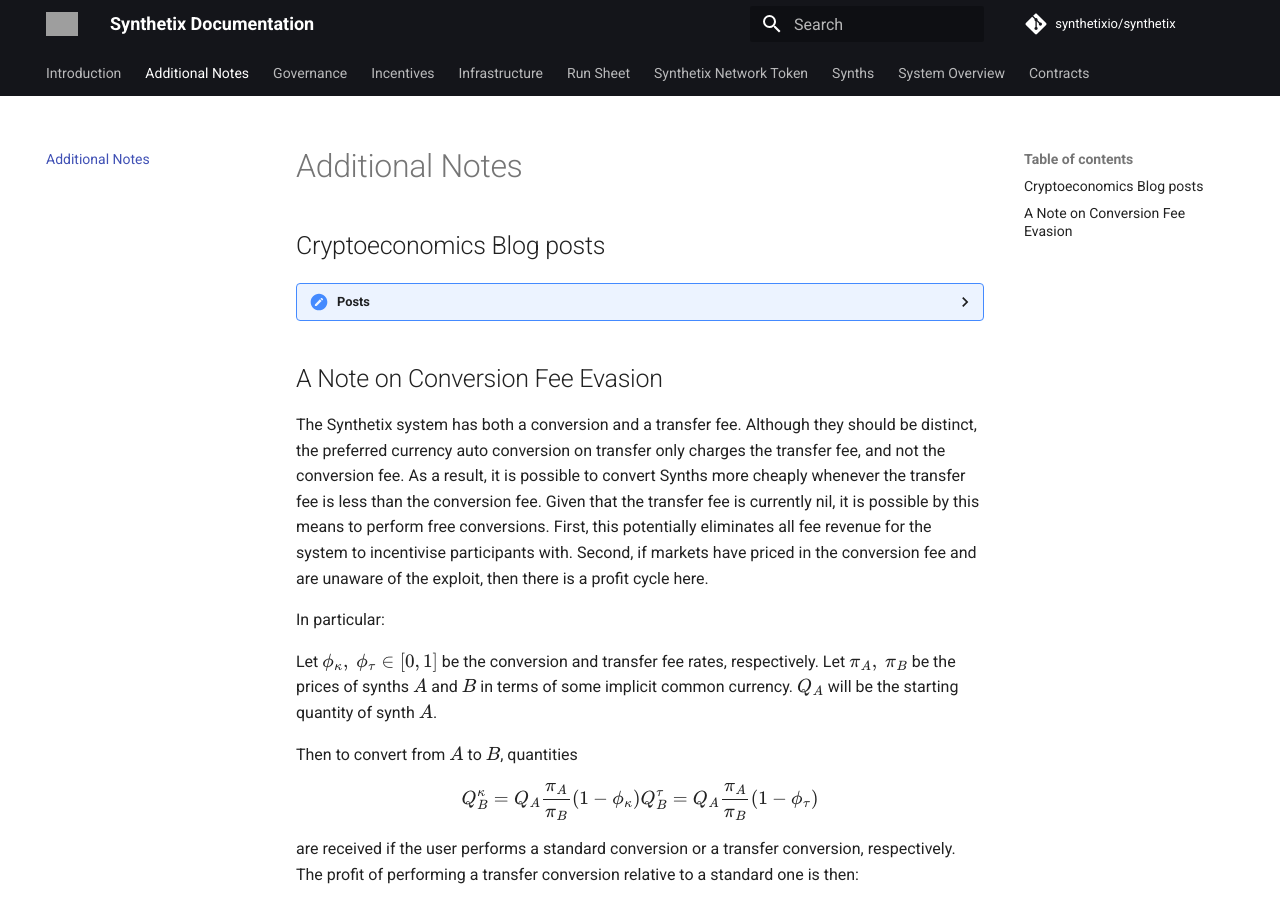
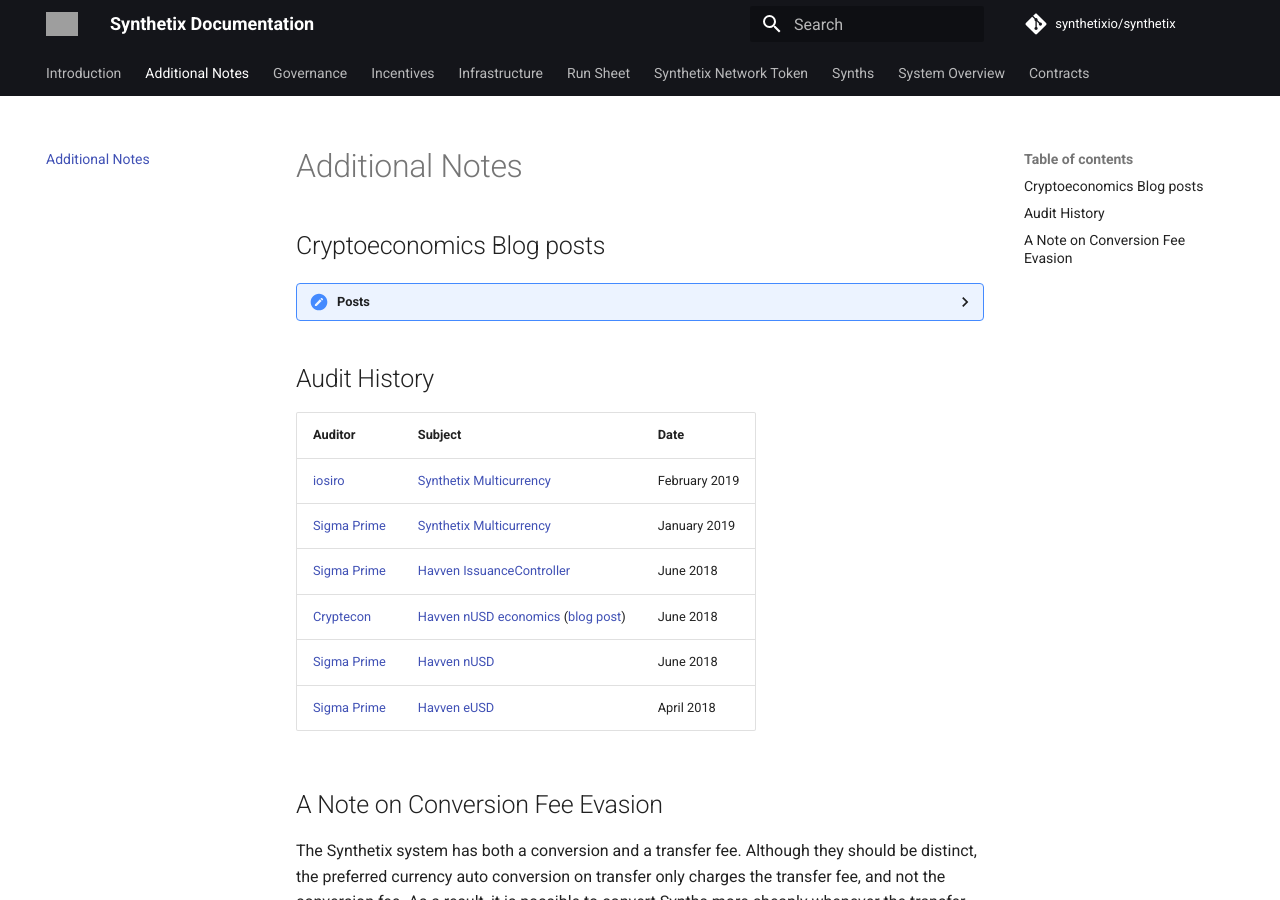
Before and after one commit to Synthetixio/synthetix, an MkDocs documentation site: the page built from docs/additional-notes.md, in a window 1280 px wide and 900 px high. Built offline with MkDocs 1.6.1 and Material for MkDocs 9.7.7, drawn with Linux system fonts in a browser that asks for light colours; formulas are drawn with MathJax 3; comment, search, counter and statistics services are not loaded; grey boxes are pictures that could not be loaded.

Commit message:
Fix blog links and add audit history.

```diff
--- a/docs/additional-notes.md
+++ b/docs/additional-notes.md
@@ -3,25 +3,37 @@
 ## Cryptoeconomics Blog posts
 
 ??? Posts
+    * 27 Aug 2019 - [Cross-Chain Infrastructure Revisited](https://blog.synthetix.io/cross-chain-infrastructure-revisited/)
     * 14 Jun 2019 - [Response to The Block's analysis](https://blog.synthetix.io/response-to-the-block-analysis/)
-    * 27 Aug 2019 - [Cross-Chain Infrastructure Revisited](https://blog.synthetix.io/cross-chain-infrastructure-revisited/)
-    * 6 Dec 2018 - [Synthetix Overview](https://blog.havven.io/synthetix-overview-f4a5a6c41210)
-    * Nov 7 2018 - [Devcon IV: A Welcome Dose of Humanity](https://blog.havven.io/https-medium-com-justinjmoses-devcon-iv-a-welcome-dose-of-humanity-5d7b6093a590)
-    * Nov 1 2018 - [How to minimise risk with stablecoins](https://blog.havven.io/how-to-minimize-risk-with-stablecoins-fb320494455)
-    * Oct 19 2018 - [Cryptoasset Collateral Concerns](https://blog.havven.io/cryptoasset-collateral-concerns-25e2c2d74f30)
-    * Sep 18 2018 - [Introduction to Havven's Multicurrency System](https://blog.havven.io/introduction-to-havvens-multicurrency-system-36cca138c91e)
-    * Aug 7 2018 - [Tether is a crypto abomination](https://blog.havven.io/tether-is-a-crypto-abomination-bb7250582382)
-    * Aug 2 2018 - [Cross-chain infrastructure](https://blog.havven.io/cross-chain-infrastructure-eebe7ad7d7a2)
-    * Jun 27 2018 - [Defining Decentralisation](https://blog.havven.io/defining-decentralisation-60afa00efa2a)
-    * Apr 22 2018 - [Simultaneous Invention](https://blog.havven.io/simultaneous-invention-bf65290cbb23)
-    * Mar 11 2018 - [Fee Aversion](https://blog.havven.io/fee-aversion-5f8e37302144)
-    * Jan 19 2018 - [MakerDAO and the Dai](https://blog.havven.io/makerdao-and-the-dai-f21a4d5571a1)
-    * Jan 5 2018 - [Basecoin: An Algorithmic Central Bank](https://blog.havven.io/basecoin-an-algorithmic-central-bank-2fffd164f8c4)
-    * Jan 2 2018 - [A Decentralised Cryptocurrency Payment Gateway](https://blog.havven.io/a-decentralised-cryptocurrency-payment-gateway-92e33d64e53e)
-    * Dec 10 2017 - [Catalan Independence and the Blockchain](https://blog.havven.io/catalan-independence-and-the-blockchain-6bc77fab851c)
-    * Dec 8 2017 - [Protocol Funding & Tokenomics](https://blog.havven.io/protocol-funding-tokenomics-55a9b266c8ed)
-    * Sep 25 2017 - [We Need a Decentralised Stablecoin](https://blog.havven.io/we-need-a-decentralised-stablecoin-b3e13346c74f)
-    * Sep 7 2017 - [Havven Overview](https://blog.havven.io/havven-overview-2d4bb98a3be9)
+    * 15 Feb 2019 - [Synthetix Monetary Policy Changes](https://blog.synthetix.io/synthetix-monetary-policy-changes/)
+    * 6 Dec 2018 - [Synthetix Overview](https://blog.synthetix.io/synthetix-overview/)
+    * 7 Nov 2018 - [Devcon IV: A Welcome Dose of Humanity](https://blog.synthetix.io/devcon-iv-a-welcome-dose-of-humanity/)
+    * 1 Nov 2018 - [How to minimise risk with stablecoins](https://blog.synthetix.io/untitled/)
+    * 19 Oct 2018 - [Cryptoasset Collateral Concerns](https://blog.synthetix.io/cryptoasset-collateral-concerns/)
+    * 18 Sep 2018 - [Introduction to Havven's Multicurrency System](https://blog.synthetix.io/introduction-to-havvens-multicurrency-system/)
+    * 7 Aug 2018 - [Tether is a crypto abomination](https://blog.synthetix.io/tether-is-a-crypto-abomination/)
+    * 2 Aug 2018 - [Cross-chain infrastructure](https://blog.synthetix.io/cross-chain-infrastructure/)
+    * 27 Jun 2018 - [Defining Decentralisation](https://blog.synthetix.io/defining-decentralisation/)
+    * 22 Apr 2018 - [Simultaneous Invention](https://blog.synthetix.io/simultaneous-invention/)
+    * 11 Mar 2018 - [Fee Aversion](https://blog.synthetix.io/fee-aversion/)
+    * 19 Jan 2018 - [MakerDAO and the Dai](https://blog.synthetix.io/makerdao-and-the-dai/)
+    * 5 Jan 2018 - [Basecoin: An Algorithmic Central Bank](https://blog.synthetix.io/basecoin-an-algorithmic-central-bank/)
+    * 2 Jan 2018 - [A Decentralised Cryptocurrency Payment Gateway](https://blog.synthetix.io/a-decentralised-cryptocurrency-payment-gateway/)
+    * 10 Dec 2017 - [Catalan Independence and the Blockchain](https://blog.havven.io/catalan-independence-and-the-blockchain-6bc77fab851c)
+    * 8 Dec 2017 - [Protocol Funding & Tokenomics](https://blog.havven.io/protocol-funding-tokenomics-55a9b266c8ed)
+    * 25 Sep 2017 - [We Need a Decentralised Stablecoin](https://blog.havven.io/we-need-a-decentralised-stablecoin-b3e13346c74f)
+    * 7 Sep 2017 - [Havven Overview](https://blog.havven.io/havven-overview-2d4bb98a3be9)
+
+## Audit History
+
+Auditor                               | Subject                                                                                                                                                            | Date
+--------------------------------------|--------------------------------------------------------------------------------------------------------------------------------------------------------------------|--------------
+[iosiro](https://www.iosiro.com/)     | [Synthetix Multicurrency](https://www.iosiro.com/audits/synthetix-smart-contract-audit)                                                                            | February 2019
+[Sigma Prime](https://sigmaprime.io/) | [Synthetix Multicurrency](https://www.synthetix.io/uploads/sigma-prime-synthetix-audit-report_2_0.pdf)                                                             | January 2019
+[Sigma Prime](https://sigmaprime.io/) | [Havven IssuanceController](https://github.com/sigp/public-audits/blob/master/havven-2018-06-18/review.pdf)                                                        | June 2018
+[Cryptecon](https://cryptecon.org/)   | [Havven nUSD economics](https://old.havven.io/uploads/havven_cryptecon_report_may_2018.pdf) ([blog post](https://blog.synthetix.io/havven-validated-by-cryptecon-analysis/)) | June 2018
+[Sigma Prime](https://sigmaprime.io/) | [Havven nUSD](https://github.com/sigp/public-audits/blob/master/havven-2018-06-06/havven-review.pdf)                                                               | June 2018
+[Sigma Prime](https://sigmaprime.io/) | [Havven eUSD](https://github.com/sigp/public-audits/tree/master/havven-2018-04-05/README.md)                                                                       | April 2018
 
 ## A Note on Conversion Fee Evasion
 
```
